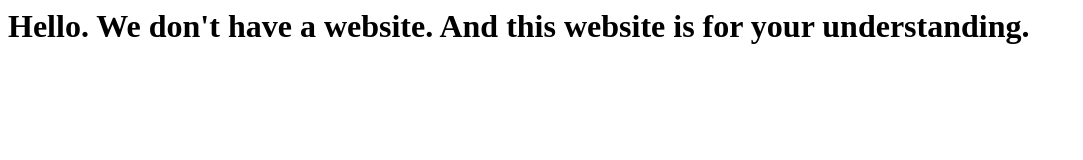
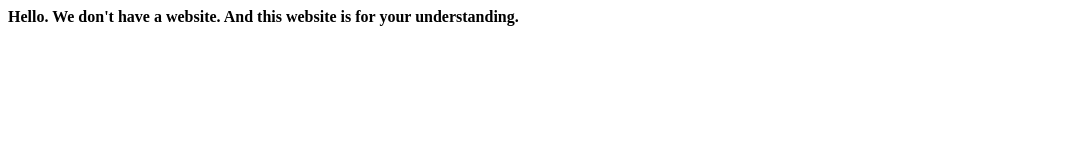
Before and after one commit to nperms/Hello, a plain HTML site: page index.html in a window 1280 px wide. Shown: the whole page, without its empty margins (0-1083 px from the left). Drawn offline with Linux system fonts and the light colour scheme.

Commit message:
Update index.html

```diff
--- a/index.html
+++ b/index.html
@@ -1,4 +1,4 @@
 <title>Hello</title>
 <body>
-<h1>Hello. We don't have a website. And this website is for your understanding.</h1>
+<b>Hello. We don't have a website. And this website is for your understanding.</b>
 </body>
```
